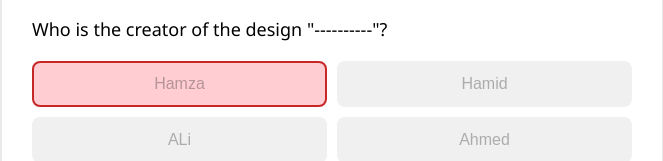
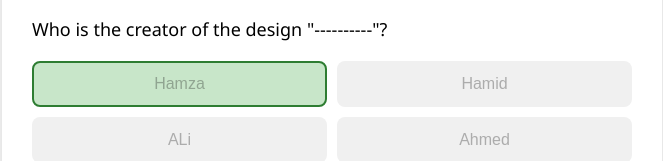
Before and after one commit to Hamzasofttec/pro, a plain HTML site: page index.html in a window 1280 px wide. Both pictures are taken after a click on the button "Hamza". Shown: the part 175-336 px from the top of the page, without its empty margins (308-971 px from the left). Drawn offline with Linux system fonts and the light colour scheme.

Commit message:
Update index.html

```diff
--- a/index.html
+++ b/index.html
@@ -105,17 +105,44 @@
 
 
 <script>
-  const buttons = document.querySelectorAll('.option-btn');
-  buttons.forEach(btn => {
-    btn.addEventListener('click', () => {
-      buttons.forEach(b => b.disabled = true); // disable all
-      if (btn.textContent === 'Robert Kirkman') {
-        btn.classList.add('correct');
-      } else {
-        btn.classList.add('wrong');
-      }
+  // Array of correct answers in order (Q1 to Q4)
+  const correctAnswers = [
+    "Hamza",              // Q1
+    "Robert Kirkman",     // Q2
+    "Kirkman",            // Q3
+    "Robert"              // Q4
+  ];
+
+  // Get all .options blocks (each question's choices)
+  const questions = document.querySelectorAll(".options");
+
+  // Loop through each question
+  questions.forEach((optionsDiv, questionIndex) => {
+    const optionButtons = optionsDiv.querySelectorAll(".option-btn");
+
+    optionButtons.forEach(button => {
+      button.addEventListener("click", () => {
+        // Disable all options in current question
+        optionButtons.forEach(btn => btn.disabled = true);
+
+        const selectedAnswer = button.textContent.trim();
+        const correctAnswer = correctAnswers[questionIndex];
+
+        if (selectedAnswer === correctAnswer) {
+          button.classList.add("correct");
+        } else {
+          button.classList.add("wrong");
+          // Highlight correct answer
+          optionButtons.forEach(btn => {
+            if (btn.textContent.trim() === correctAnswer) {
+              btn.classList.add("correct");
+            }
+          });
+        }
+      });
     });
   });
 </script>
 
+
 </html>
```
